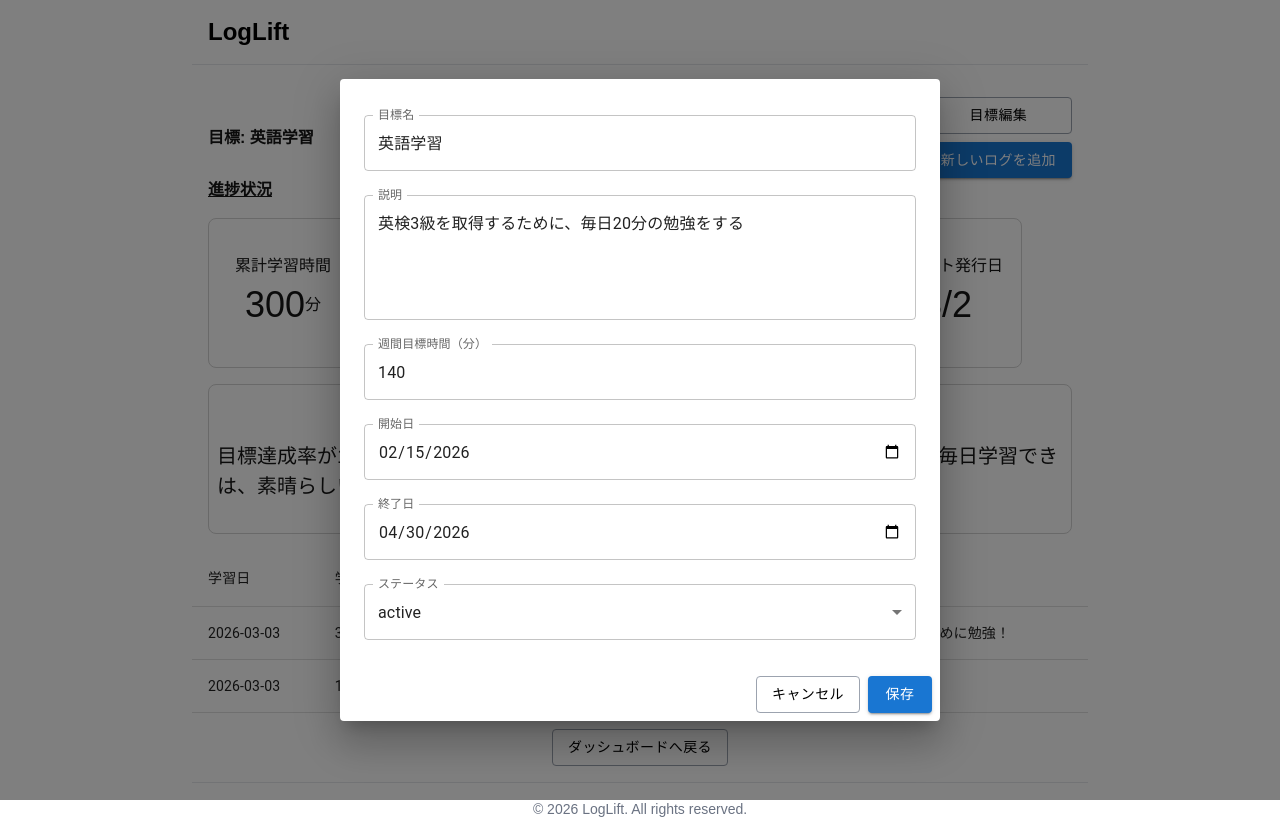
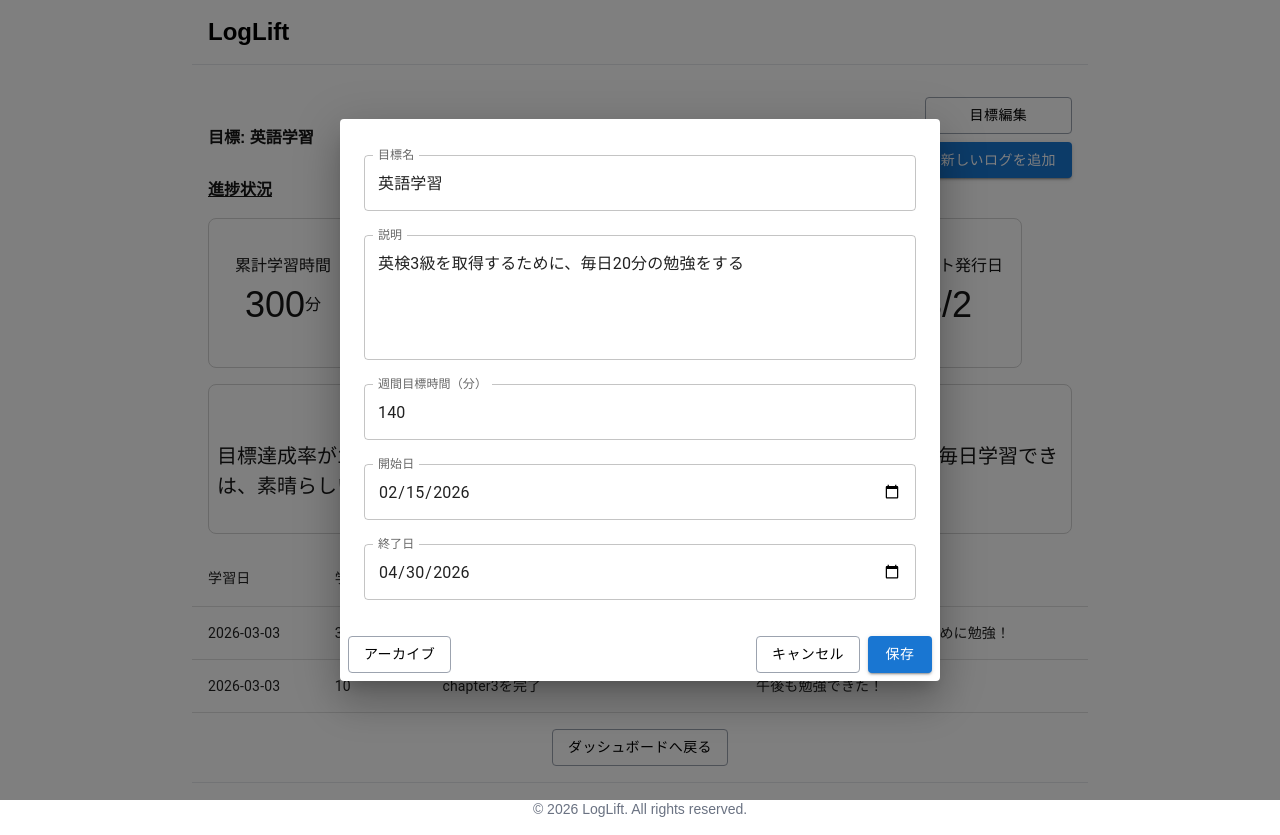
Before and after one commit to likapantrip/log-lift, a Next.js app in the folder frontend/: page /goals/1 in a window 1280 px wide. Both pictures are taken after a click on the button "目標編集". Built offline with nearby package versions, Linux system fonts and the light colour scheme.

Commit message:
Goalのアーカイブを設定

```diff
--- a/frontend/components/EditGoalModal.tsx
+++ b/frontend/components/EditGoalModal.tsx
@@ -5,12 +5,14 @@ import {
   DialogActions,
   Button,
   TextField,
-  MenuItem,
+  Box,
 } from '@mui/material';
 import { ButtonColors } from '@/types/colorStyles';
 import { GoalProps } from '@/types/goal';
 
 export default function EditGoalModal( {open, onClose, goal}: GoalProps ) {
+  const isArchived = goal?.status === 'archived'; // 目標がアーカイブされているかどうか
+
   useEffect(() => {
     if (open && goal) {
       setFormData({
@@ -34,6 +36,20 @@ export default function EditGoalModal( {open, onClose, goal}: GoalProps ) {
     end_date: '',
     status: 'active',
   });
+
+  const handleStatusChange = async () => {
+    try {
+      const payload = {
+        id: formData.id,
+        status: formData.status === 'archived' ? 'active' : 'archived',
+      };
+      // APIリクエスト
+      console.log('送信データ', payload);
+      onClose();
+    } catch (error) {
+      // エラーハンドリング
+    }
+  };
 
   const handleSave = async () => {
     // バリデーション
@@ -64,6 +80,7 @@ export default function EditGoalModal( {open, onClose, goal}: GoalProps ) {
             margin="normal"
             value={formData.name}
             onChange={(e) => setFormData({ ...formData, name: e.target.value })}
+            disabled={isArchived}
           />
           <TextField
             label="説明"
@@ -73,6 +90,7 @@ export default function EditGoalModal( {open, onClose, goal}: GoalProps ) {
             rows={4}
             value={formData.description}
             onChange={(e) => setFormData({ ...formData, description: e.target.value })}
+            disabled={isArchived}
           />
           <TextField
             label="週間目標時間（分）"
@@ -81,6 +99,7 @@ export default function EditGoalModal( {open, onClose, goal}: GoalProps ) {
             type="number"
             value={formData.weekly_target_minutes}
             onChange={(e) => setFormData({ ...formData, weekly_target_minutes: e.target.value })}
+            disabled={isArchived}
           />
           <TextField
             label="開始日"
@@ -90,6 +109,7 @@ export default function EditGoalModal( {open, onClose, goal}: GoalProps ) {
             slotProps={{ inputLabel: { shrink: true } }}
             value={formData.start_date}
             onChange={(e) => setFormData({ ...formData, start_date: e.target.value })}
+            disabled={isArchived}
           />
           <TextField
             label="終了日"
@@ -99,22 +119,23 @@ export default function EditGoalModal( {open, onClose, goal}: GoalProps ) {
             slotProps={{ inputLabel: { shrink: true } }}
             value={formData.end_date}
             onChange={(e) => setFormData({ ...formData, end_date: e.target.value })}
+            disabled={isArchived}
           />
-          <TextField
-            label="ステータス"
-            fullWidth
-            margin="normal"
-            select
-            value={formData.status}
-            onChange={(e) => setFormData({ ...formData, status: e.target.value })}
-          >
-            <MenuItem value="active">active</MenuItem>
-            <MenuItem value="archived">archived</MenuItem>
-          </TextField>
         </DialogContent>
         <DialogActions>
-          <Button variant="outlined" sx={ButtonColors.GrayButton} onClick={onClose}>キャンセル</Button>
-          <Button variant="contained" sx={ButtonColors.BlueButton} onClick={handleSave}>保存</Button>
+          <Button
+            variant='outlined'
+            sx={{...ButtonColors.GrayButton, mr: 'auto'}}
+            onClick={handleStatusChange}
+          >
+            {isArchived ? 'アクティブに戻す' : 'アーカイブ'}
+          </Button>
+          {!isArchived &&
+            <Box className='flex gap-2'>
+              <Button variant="outlined" sx={ButtonColors.GrayButton} onClick={onClose}>キャンセル</Button>
+              <Button variant="contained" sx={ButtonColors.BlueButton} onClick={handleSave}>保存</Button>
+            </Box>
+          }
         </DialogActions>
       </Dialog>
     </div>
```
